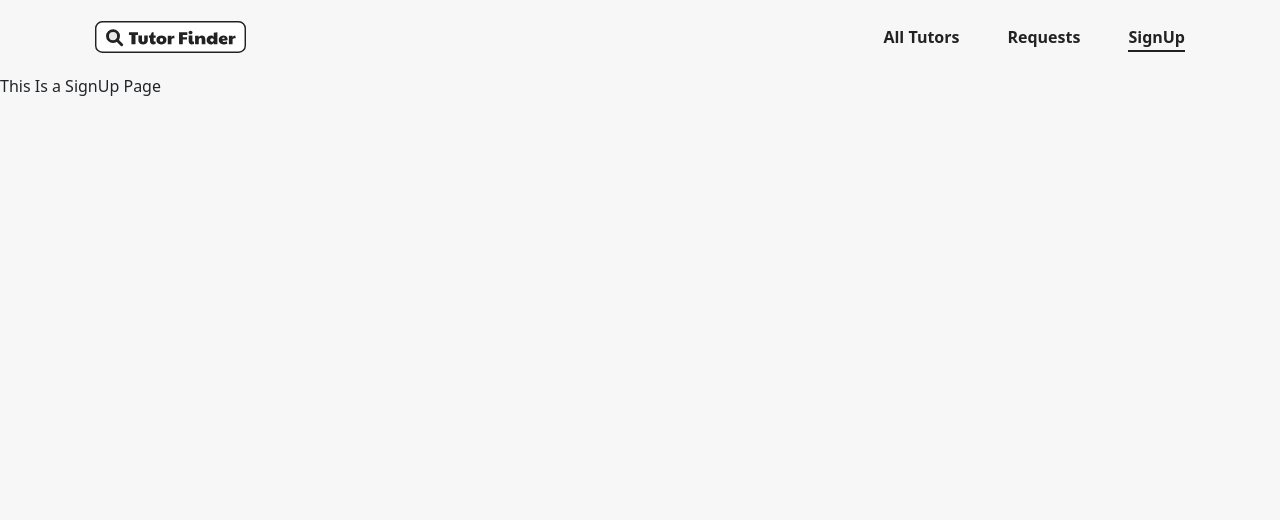
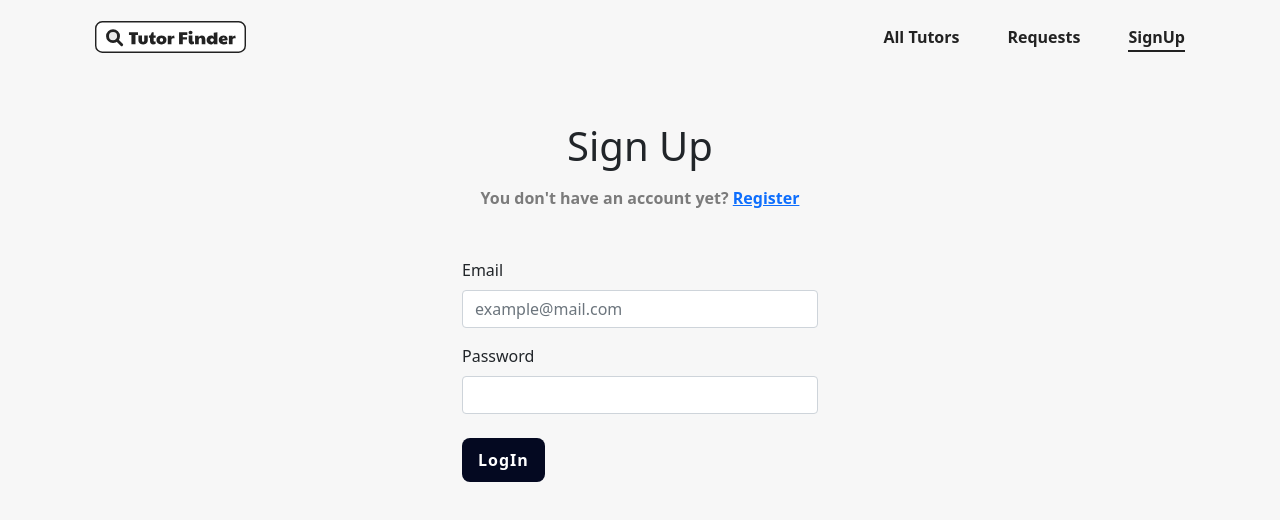
Before and after one commit to Manojlovic1998/find-tutor-vue-spa, a Vue app: page /signup in a window 1280 px wide. Shown: the top 520 px of the page. Built offline with nearby package versions, Linux system fonts and the light colour scheme.

Commit message:
Update context layer of SignUp view with form, submit and v-model methods

```diff
--- a/src/views/SignUpPage.vue
+++ b/src/views/SignUpPage.vue
@@ -1,7 +1,92 @@
 <template>
-  <p>This Is a SignUp Page</p>
+  <BaseMain>
+    <BaseHero>
+      <div class="col-8 col-md-5 col-lg-4 mx-auto mt-5">
+        <h1 class="text-center">Sign Up</h1>
+        <p class="fw-bold text-gray mt-3 text-center" v-if="mode === 'login'">
+          You don't have an account yet?
+          <router-link @click="switchMode()" to="/signup">Register</router-link>
+        </p>
+        <p class="fw-bold text-gray mt-3 text-center" v-else>
+          You already have an account?
+          <router-link @click="switchMode()" to="/signup">LogIn</router-link>
+        </p>
+        <form @submit.prevent="onSubmit" class="mt-5">
+          <p class="text-center text-danger fw-bold" v-if="!formValidStatus">
+            Please make sure that you have entered a valid email and password.
+          </p>
+          <div class="form-group">
+            <label for="email" class="form-label">Email</label>
+            <input
+              type="email"
+              class="form-control"
+              id="email"
+              name="email"
+              placeholder="example@mail.com"
+              v-model.trim="email"
+              required
+            />
+          </div>
+          <div class="form-group mt-3">
+            <label for="password" class="form-label">Password</label>
+            <input
+              type="password"
+              class="form-control"
+              id="password"
+              name="password"
+              v-model.trim="password"
+              required
+            />
+          </div>
+          <BaseButton class="mt-4" type="submit">{{
+            mode === "login" ? "LogIn" : "Register"
+          }}</BaseButton>
+        </form>
+      </div>
+    </BaseHero>
+  </BaseMain>
 </template>
 
 <script>
-export default {};
+import BaseMain from "../components/UI/BaseMain.vue";
+import BaseHero from "../components/UI/BaseHero.vue";
+import BaseButton from "../components/UI/BaseButton.vue";
+
+export default {
+  data() {
+    return {
+      email: "",
+      password: "",
+      formValidStatus: true,
+      mode: "login",
+    };
+  },
+  components: {
+    BaseMain,
+    BaseHero,
+    BaseButton,
+  },
+  methods: {
+    onSubmit() {
+      this.formValidStatus = true;
+      if (
+        this.password.length < 6 ||
+        !this.email.includes("@") ||
+        this.email === ""
+      ) {
+        this.formValidStatus = false;
+        return;
+      }
+
+      this.formValidStatus = true;
+    },
+    switchMode() {
+      if (this.mode === "login") {
+        this.mode = "register";
+      } else {
+        this.mode = "login";
+      }
+    },
+  },
+};
 </script>
```
